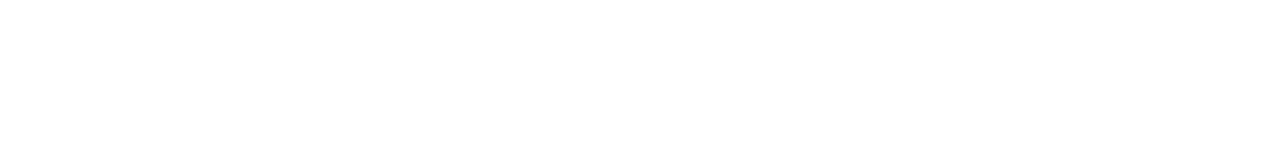
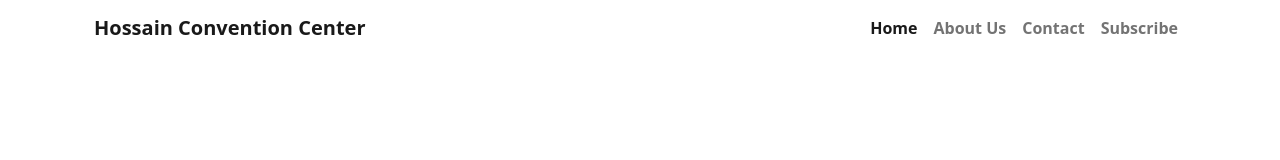
Before and after one commit to shahadat4536/convention-center, a plain HTML site: page index.html in a window 1280 px wide. Drawn offline with nearby package versions, Linux system fonts and the light colour scheme.

Commit message:
navbar done

```diff
--- a/index.html
+++ b/index.html
@@ -6,10 +6,47 @@
     <meta http-equiv="X-UA-Compatible" content="IE=edge">
     <meta name="viewport" content="width=device-width, initial-scale=1.0">
     <title>Document</title>
+
+    <!-- bootstrap stylesheet link -->
+    <link href="https://cdn.jsdelivr.net/npm/bootstrap@5.1.3/dist/css/bootstrap.min.css" rel="stylesheet"
+        integrity="sha384-1BmE4kWBq78iYhFldvKuhfTAU6auU8tT94WrHftjDbrCEXSU1oBoqyl2QvZ6jIW3" crossorigin="anonymous">
 </head>
 
 <body>
+    <!-- navber start -->
+    <nav class="navbar navbar-expand-lg navbar-light container">
+        <div class="container-fluid">
+            <a class="navbar-brand fw-bold" href="#">Hossain Convention Center</a>
+            <button class="navbar-toggler" type="button" data-bs-toggle="collapse"
+                data-bs-target="#navbarSupportedContent" aria-controls="navbarSupportedContent" aria-expanded="false"
+                aria-label="Toggle navigation">
+                <span class="navbar-toggler-icon"></span>
+            </button>
+            <div class="collapse navbar-collapse" id="navbarSupportedContent">
+                <ul class="navbar-nav ms-auto mb-2 mb-lg-0 fw-bolder">
+                    <li class="nav-item">
+                        <a class="nav-link active" aria-current="page" href="#">Home</a>
+                    </li>
+                    <li class="nav-item">
+                        <a class="nav-link" href="#">About Us</a>
+                    </li>
+                    <li class="nav-item">
+                        <a class="nav-link" href="#">Contact</a>
+                    </li>
+                    <li class="nav-item">
+                        <a class="nav-link" href="#">Subscribe</a>
+                    </li>
+                </ul>
+            </div>
+        </div>
+    </nav>
+    <!-- navber end -->
 
+
+    <!-- bootstrap js -->
+    <script src="https://cdn.jsdelivr.net/npm/bootstrap@5.1.3/dist/js/bootstrap.bundle.min.js"
+        integrity="sha384-ka7Sk0Gln4gmtz2MlQnikT1wXgYsOg+OMhuP+IlRH9sENBO0LRn5q+8nbTov4+1p"
+        crossorigin="anonymous"></script>
 </body>
 
 </html>
```
